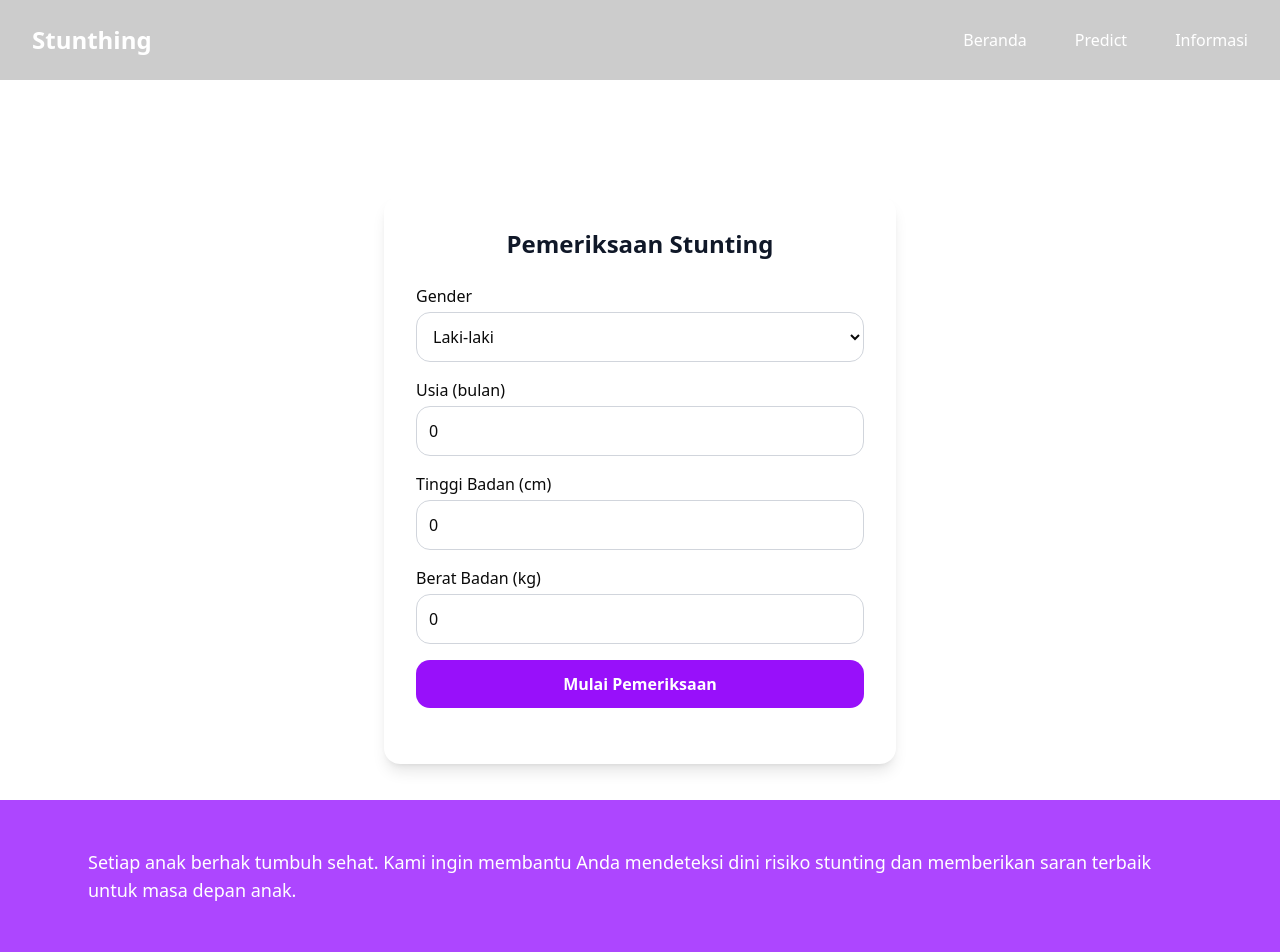
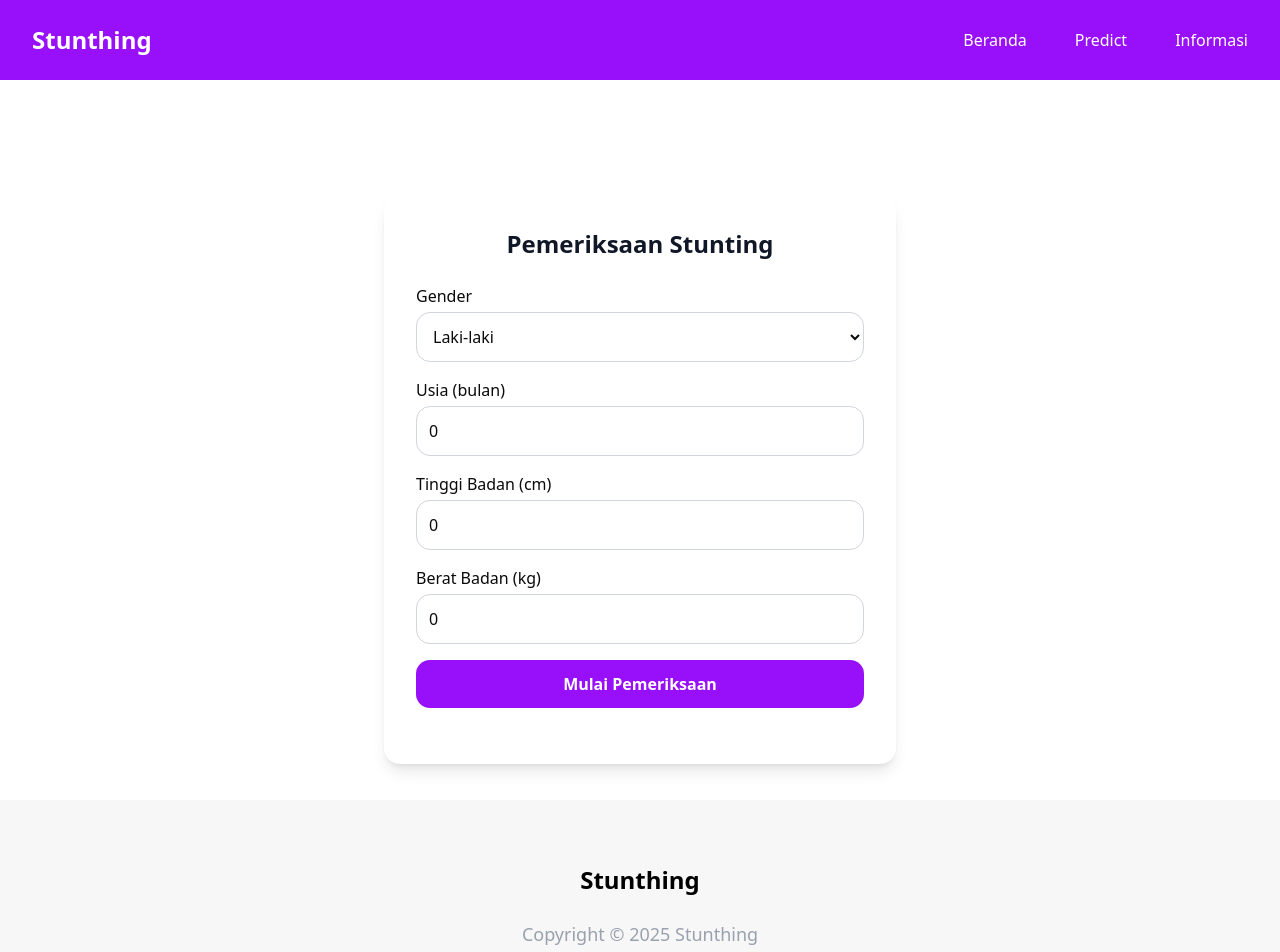
Before and after one commit to rafyAM/stunthing, a Next.js app: page /predict in a window 1280 px wide. Shown: the top 952 px of the page. Built offline with nearby package versions, Linux system fonts and the light colour scheme.

Commit message:
fix: update header background color to improve visibility and consistency

```diff
--- a/src/app/predict/page.tsx
+++ b/src/app/predict/page.tsx
@@ -208,22 +208,6 @@
           </div>
         </div>
       </div>
-      <section className="bg-purple-500 text-white py-12">
-        <div className="max-w-6xl mx-auto px-6 flex flex-col md:flex-row items-center gap-8">
-          {/* <Image
-            src="https://images.unsplash.com/photo-1584591575325-4d9bde7e5ca5"
-            alt="Anak sehat"
-            className="rounded-lg shadow-lg w-full md:w-1/3"
-            width={500}
-            height={500}
-          /> */}
-          <p className="text-lg font-medium flex-1">
-            Setiap anak berhak tumbuh sehat. Kami ingin membantu Anda mendeteksi
-            dini risiko stunting dan memberikan saran terbaik untuk masa depan
-            anak.
-          </p>
-        </div>
-      </section>
     </>
   );
 }
--- a/src/components/header.tsx
+++ b/src/components/header.tsx
@@ -15,7 +15,7 @@
   ];
 
   return (
-    <header className="fixed top-0 left-0 right-0 z-50 bg-black/20 backdrop-blur-sm">
+    <header className="fixed top-0 left-0 right-0 z-50 bg-purple-600 backdrop-blur-sm">
       <div className="container mx-auto px-4 sm:px-6 lg:px-8">
         <div className="flex items-center justify-between py-4 sm:py-6">
           <div className="text-xl sm:text-2xl font-bold text-white">
```
